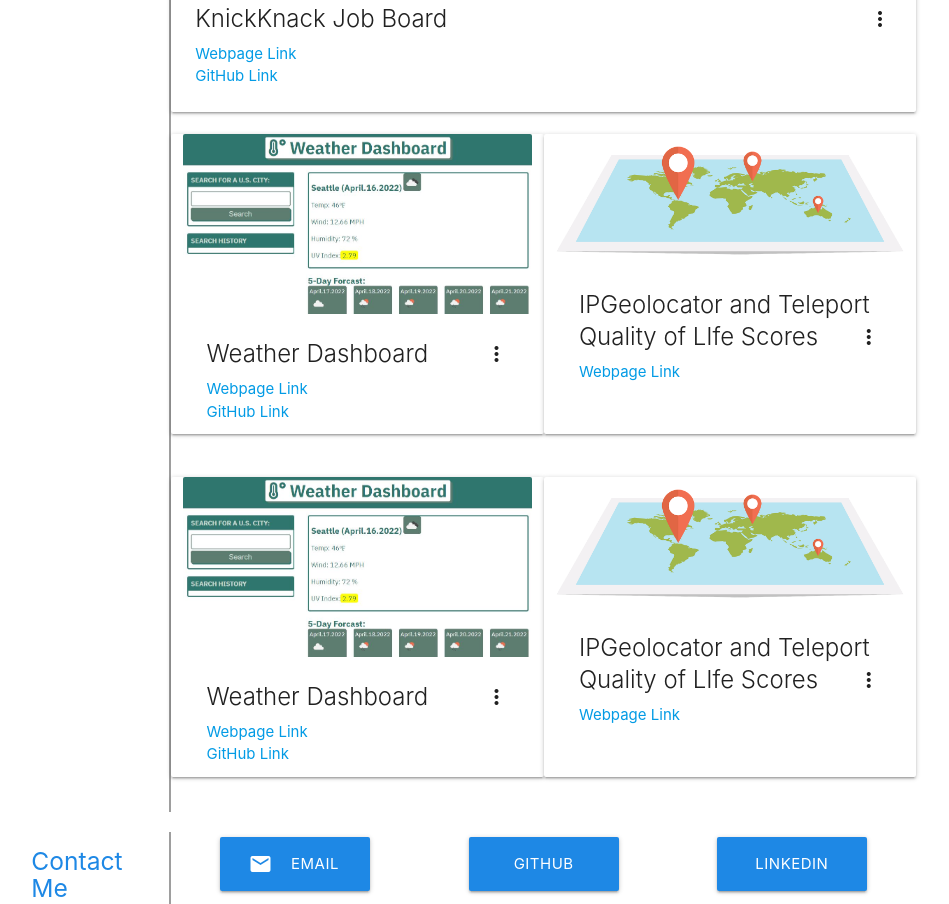
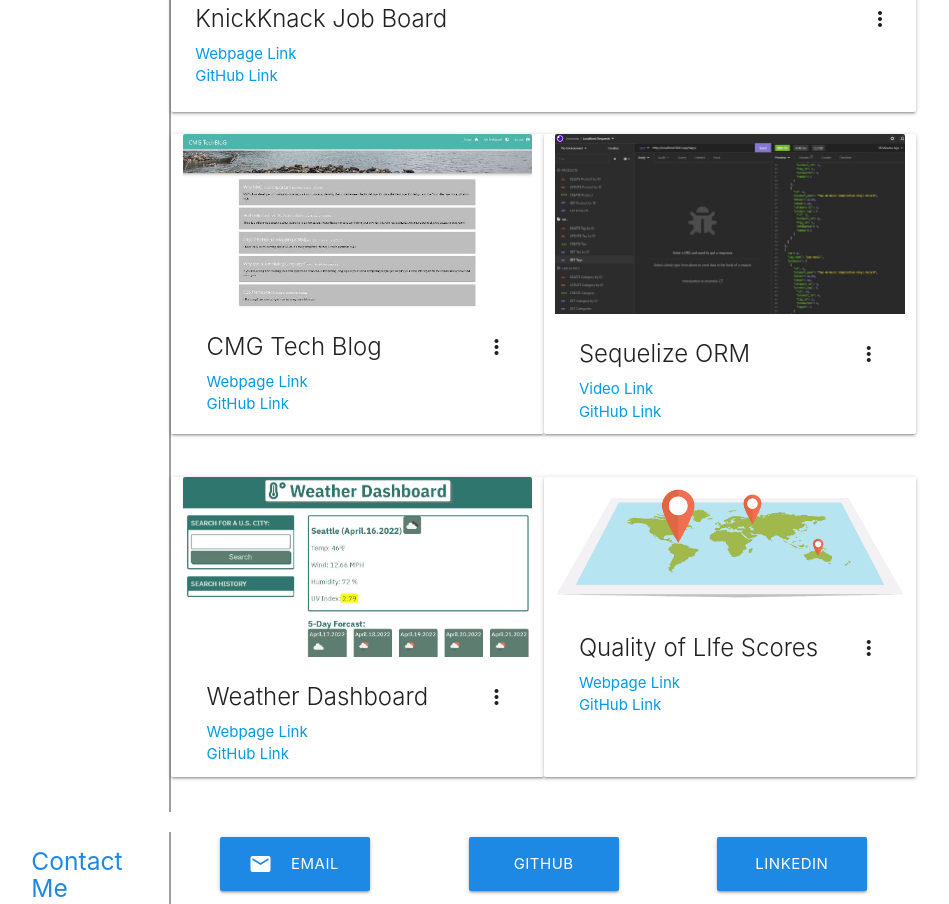
Before and after one commit to CM-GDev/Marquez-Glynn-Porfolio, a plain HTML site: page index.html in a window 1280 px wide. Shown: the part 774-1678 px from the top of the page, without its empty margins (172-1121 px from the left). Drawn offline with nearby package versions, Linux system fonts and the light colour scheme.

Commit message:
updated my resume, added more projects, and updated my README file

```diff
--- a/index.html
+++ b/index.html
@@ -48,7 +48,7 @@
                 </div>
                 <div class="col s12 l10 righBlock">
                     <p>I'm currently enrolled in a full stack web development bootcamp through the University of Washington.</p>
-                    <p>I'm very proud and excited of the new experience and knowledge I'm gaining from the course. Below I'm showcasing some of my most recent projects. Clicking on a card will reveal a description of the project. For a full list of my project repositories, click on the GitHub link at the bottom of the page. Thank you for visiting!</p>
+                    <p>I'm very proud and excited of the new experience and knowledge I'm gaining from the course. Below I'm showcasing some of my most recent projects. Clicking on a card will reveal a description of the project. To view a full list of my project repositories, click on the GitHub link at the bottom of the page. Thank you for visiting!</p>
                 </div>
             </article>
             <article class="row" id="Work">
@@ -74,28 +74,34 @@
                     <div class="row">
                         <div class="card small hoverable col s12 m6">
                             <div class="card-image waves-effect waves-block waves-light">
-                                <img class="activator" src="./assets/images/weather.JPG">
+                                <img class="activator" src="./assets/images/page1.JPG">
                             </div>
                             <div class="card-content">
-                                <span class="card-title activator grey-text text-darken-4">Weather Dashboard<i class="material-icons right">more_vert</i></span>
-                                <p><a href="https://cm-gdev.github.io/Server-SideAPIs_Weather-Dashboard/" target="blank">Webpage Link</a></p><p><a href="https://github.com/CM-GDev/Server-SideAPIs_Weather-Dashboard" target="blank">GitHub Link</a></p>
+                                <span class="card-title activator grey-text text-darken-4">CMG Tech Blog<i class="material-icons right">more_vert</i></span>
+                                <p><a href="https://cryptic-castle-82513.herokuapp.com/" target="blank">Webpage Link</a></p><p><a href="https://github.com/CM-GDev/CMG_TECH_BLOG" target="blank">GitHub Link</a></p>
                             </div>
                             <div class="card-reveal">
-                                <span class="card-title grey-text text-darken-4">Weather Dashboard<i class="material-icons right">close</i></span>
-                                <p>In this homework assignment, I implemented the use of a third-party API for the first time. As the name suggests, the webpage retrieves and displays weather forcast for any US city searched by the user. The webpage also has a search history area for the user to use.</p>
+                                <span class="card-title grey-text text-darken-4">CMG Tech Blog<i class="material-icons right">close</i></span>
+                                <p>This was my first full stack -front end and back end - project. I was very excited to build a site from scratch to implement lessons from my course, including:
+                                -Configured a working Express.js API
+                                -Used Sequelize ORM to interact with a MySQL database
+                                -Utilized the express-session npm package for authentication
+                                -Followed the MVC paradigm to structure my files.
+                                -Established Express.js routes to deploy the application
+                                -Used Handlebars.js as the templating language</p>
                             </div>
                         </div>
                         <div class="card small hoverable col s12 m6">
                             <div class="card-image waves-effect waves-block waves-light">
-                                <img class="activator" src="./assets/images/geoLacator.png">
+                                <img class="activator" src="./assets/images/screenshot.JPG">
                             </div>
                             <div class="card-content">
-                                <span class="card-title activator grey-text text-darken-4">IPGeolocator and Teleport Quality of LIfe Scores<i class="material-icons right">more_vert</i></span>
-                                <p><a href="https://cm-gdev.github.io/PasswordGenerator/" target="blank">Webpage Link</a></p><p></p><a href="https://github.com/CM-GDev/PasswordGenerator" target="blank">GitHub Link</a></p>
+                                <span class="card-title activator grey-text text-darken-4">Sequelize ORM<i class="material-icons right">more_vert</i></span>
+                                <p><a href="https://www.youtube.com/watch?v=5AhxBuj-x-o" target="blank">Video Link</a></p><p><a href="https://github.com/CM-GDev/ORM_E-CommerceBackEnd" target="blank">GitHub Link</a></p>
                             </div>
                             <div class="card-reveal">
-                                <span class="card-title grey-text text-darken-4">IPGeolocator and Teleport Quality of LIfe Scores<i class="material-icons right">close</i></span>
-                                <p>This was my first group project for the course. Four other team members and myself created a webpage that uses two APIs to [1] Retrieve and display the user's IP address information, using FreeGeoIpAPI and [2] Use the Teleport API, to retrieve and display quality of life scores for cities from the Teleport database. Once the webpage provides the user's IP adress information, it detects the nearest Teleport city to the user's location and provides relevant quality of life scores for that city. The webpage also has a search bar for the user to retrieve quality of life scores for other cities from around the world!</p>
+                                <span class="card-title grey-text text-darken-4">Sequelize ORM<i class="material-icons right">close</i></span>
+                                <p>This was my first application using Sequelize ORM to interact with a MySQL database. The purpose of the project was to build the back end unsing Express.js API for an e-commerce site by modifying starter code. Since there was no front end code, the back end routes were tested using the Insomnia API Client application. The link to video is a walkthrough of the final application functioning as intended.</p>
                             </div>
                         </div>
                     </div>
@@ -118,11 +124,11 @@
                                 <img class="activator" src="./assets/images/geoLacator.png">
                             </div>
                             <div class="card-content">
-                                <span class="card-title activator grey-text text-darken-4">IPGeolocator and Teleport Quality of LIfe Scores<i class="material-icons right">more_vert</i></span>
+                                <span class="card-title activator grey-text text-darken-4">Quality of LIfe Scores<i class="material-icons right">more_vert</i></span>
                                 <p><a href="https://cm-gdev.github.io/PasswordGenerator/" target="blank">Webpage Link</a></p><p></p><a href="https://github.com/CM-GDev/PasswordGenerator" target="blank">GitHub Link</a></p>
                             </div>
                             <div class="card-reveal">
-                                <span class="card-title grey-text text-darken-4">IPGeolocator and Teleport Quality of LIfe Scores<i class="material-icons right">close</i></span>
+                                <span class="card-title grey-text text-darken-4">Teleport Quality of LIfe Scores<i class="material-icons right">close</i></span>
                                 <p>This was my first group project for the course. Four other team members and myself created a webpage that uses two APIs to [1] Retrieve and display the user's IP address information, using FreeGeoIpAPI and [2] Use the Teleport API, to retrieve and display quality of life scores for cities from the Teleport database. Once the webpage provides the user's IP adress information, it detects the nearest Teleport city to the user's location and provides relevant quality of life scores for that city. The webpage also has a search bar for the user to retrieve quality of life scores for other cities from around the world!</p>
                             </div>
                         </div>
```
Also changed, not shown: assets/images/Portfolio.JPG (added), assets/images/page1.JPG (added), assets/images/screenshot.JPG (added), 1 other file.
